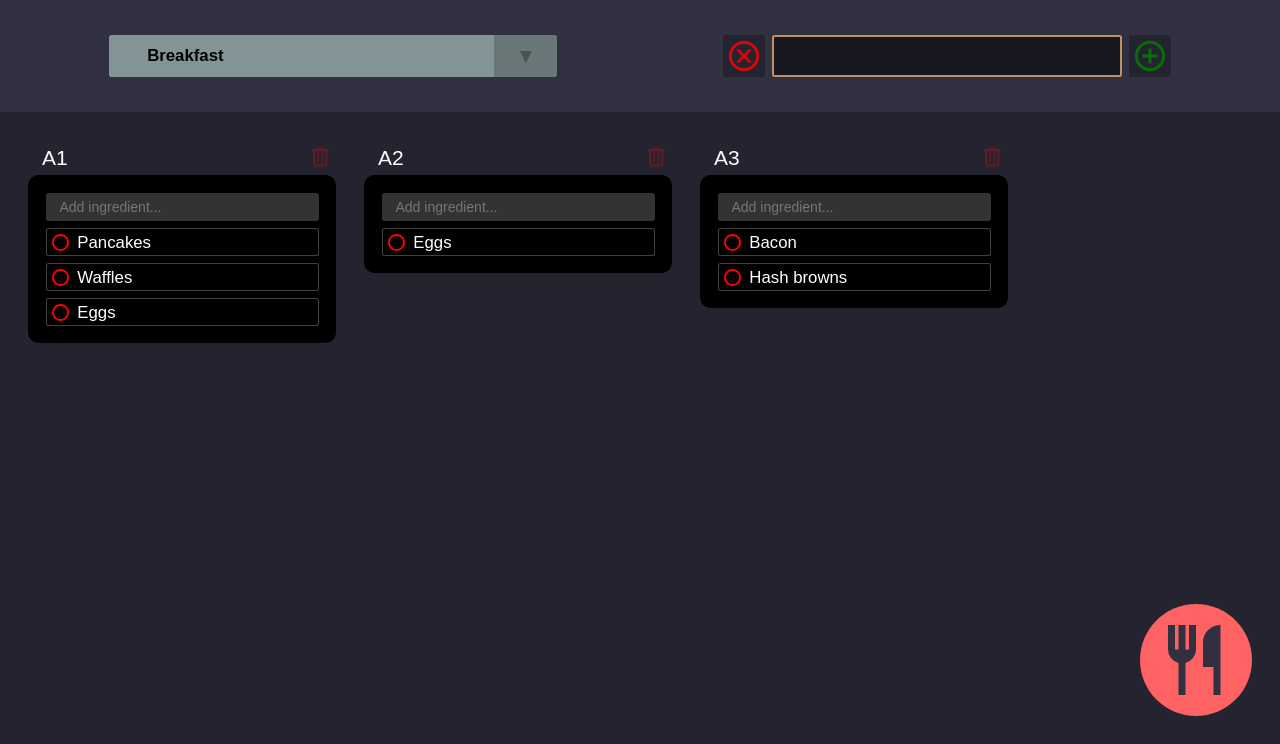
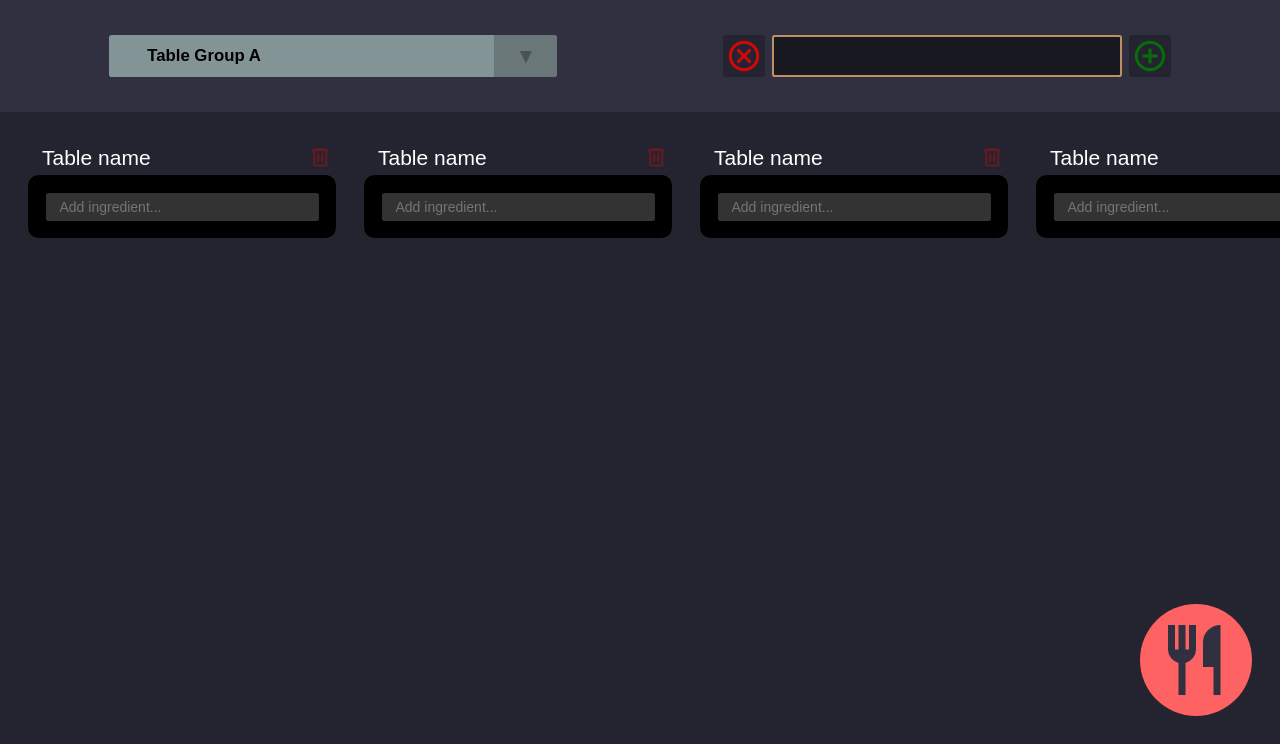
Before and after one commit to dogspace/menu_maker, a Flask app: page / in a window 1280 px wide. Shown: the part 56-800 px from the top of the page. Run offline with Flask 3, Linux system fonts and the light colour scheme.

Commit message:
Added session functionality

```diff
--- a/app/routes/routes.py
+++ b/app/routes/routes.py
@@ -1,7 +1,7 @@
 
 from . import *
 from app import app
-from app.routes.default_session import DEFAULT_SESSION_TESTING
+from app.routes.default_session import DEFAULT_SESSION
 from flask import render_template, send_from_directory, session, request, json
 
 
@@ -29,19 +29,23 @@
 def index():
     if request.method == 'GET':
         print(">>>>>>>>>>>>>> /GET <<<<<<<<<<<<<<<<<<")
-        ## TEMP TEMP TEMP TEMP TEMP TEMP TEMP TEMP TEMP TEMP TEMP
-        # print("!!!!!!!!!!!! NEW SESSION !!!!!!!!!!!!! NEW SESSION !!!!!!!!!!!!!")
-        for key in DEFAULT_SESSION_TESTING.keys(): session[key] = DEFAULT_SESSION_TESTING[key]
+        new_session = False
+        if new_session:
+            print("\n!!!!!!!!!!!! NEW SESSION !!!!!!!!!!!!! NEW SESSION !!!!!!!!!!!!!\n")
+            for key in DEFAULT_SESSION.keys():
+                session[key] = DEFAULT_SESSION[key]
+
         session.modified = True
         return render_template('index.html', sesssion=session)
 
     if request.method == 'POST':
         print(">>>>>>>>>>>>>> /POST <<<<<<<<<<<<<<<<<<")
+        session['names'] = json.loads(request.values.get('names'))
+        session['tables'] = json.loads(request.values.get('tables'))
         session['menu'] = json.loads(request.values.get('menu'))
-        session['tables'] = json.loads(request.values.get('tables'))
         session['settings'] = json.loads(request.values.get('settings'))
         session.modified = True
-        return session
+        return ''
 
 
 if __name__ == "__main__":
--- a/app/scripts/main.js
+++ b/app/scripts/main.js
@@ -5,11 +5,13 @@
         settings: {
             // JS copy of session data, updated and POSTed to Flask
             'sessionData': session,
+            'groupIndex': 0,
             // Edit mode
             'editModeButton': document.querySelector('.edit-icon'),
             'editModeActive': false,
             // Group dropdown selector
             'groupSelector': document.querySelector('.group-selector'),
+            'groupSelectorName': document.querySelector('.active-group-name'),
             'groupDropdown': document.querySelector('.group-dropdown'),
             'groupItems': document.querySelectorAll('.group-item'),
             'groupNames': document.querySelectorAll('.group-name'),
@@ -26,7 +28,7 @@
             // Tables
             'tables': document.querySelectorAll('.table'),
             'tableInputs': document.querySelectorAll('.table-input'),
-            'tableItems': document.querySelectorAll('.table-item'),
+            'tableOrder': ['_0', '_1', '_2', '_3', '_4', '_5', '_6', '_7', '_8', '_9'],
             // Menu
             'menu': document.querySelector('.menu'),
             'menuGroups': document.querySelectorAll('.menu-group'),
@@ -57,12 +59,14 @@
             s.buildTitle.addEventListener('keydown', MenuMaker.checkKeypress, true)
             s.buildDeselect.addEventListener('click', MenuMaker.deselectAllItems)
 
-            s.tableItems.forEach(item => { item.addEventListener('click', MenuMaker.selectTableItem) })
+            let tableItems = document.querySelectorAll('.table-item')
+            tableItems.forEach(item => { item.addEventListener('click', MenuMaker.selectTableItem) })
             s.tableInputs.forEach(input => { input.addEventListener('keydown', MenuMaker.checkKeypress, true) })
         },
 
         // Updates site with session data, [[assumes group 1 is set, not saving active group to session]]
         updateWithSessionData: function() {
+            console.log(">> updateWithSessionData")
             // Update group names
             for (let x = 0; x < 5; x++) {
                 s.groupNames[x].innerText = s.sessionData.names[x].group
@@ -78,13 +82,7 @@
                     let newItem = MenuMaker.createTableItemHTML(s.sessionData.tables[0][x][y])
                     s.tables[x].querySelector('.table-items').innerHTML += newItem
                 }
-                // Hide or unhide table based on itemCount
-                let tableHidden = s.tables[x].classList.contains('hidden')
-                if ((itemCount && tableHidden) || (!itemCount && !tableHidden)) {
-                    s.tables[x].classList.toggle('hidden')
-                }
             }
-            s.tableItems = document.querySelectorAll('.table-item')
             // Update menu
             for (let x = 0; x < 5; x++) {
                 let dishCount = s.sessionData.menu[x].length
@@ -103,25 +101,28 @@
             }
         },
 
-        // Called when changing table group, creates tables based on session.tables[groupIndex]
-        updateTables: function(groupIndex) {
-            s.tableItems.forEach(item => { item.remove() })
+        // Called when changing table group, creates tables based on session
+        updateTables: function() {
+            console.log(">> updateTables")
+            let tableItems = document.querySelectorAll('.table-item')
+            tableItems.forEach(item => { item.remove() })
             for (let x = 0; x < 10; x++) {
-                s.tables[x].querySelector('.table-title').innerText = s.sessionData.names[groupIndex].tables[x]
+                s.tables[x].querySelector('.table-title').innerText = s.sessionData.names[s.groupIndex].tables[x]
                 // Create table items
-                let itemCount = s.sessionData.tables[groupIndex][x].length
+                let itemCount = s.sessionData.tables[s.groupIndex][x].length
                 for (let y = 0; y < itemCount; y++) {
-                    let newItem = MenuMaker.createTableItemHTML(s.sessionData.tables[groupIndex][x][y])
+                    let newItem = MenuMaker.createTableItemHTML(s.sessionData.tables[s.groupIndex][x][y])
                     s.tables[x].querySelector('.table-items').innerHTML += newItem
                 }
-                // Hide or unhide table based on itemCount
-                let tableHidden = s.tables[x].classList.contains('hidden')
-                if ((itemCount && tableHidden) || (!itemCount && !tableHidden)) {
-                    s.tables[x].classList.toggle('hidden')
-                }
             }
-            s.tableItems = document.querySelectorAll('.table-item')
-            s.tableItems.forEach(item => { item.addEventListener('click', MenuMaker.selectTableItem) })
+            tableItems = document.querySelectorAll('.table-item')
+            tableItems.forEach(item => { item.addEventListener('click', MenuMaker.selectTableItem) })
+            // If edit mode active, call functions to toggle contentEditable for new divs
+            if (s.editModeActive) {
+                MenuMaker.toggleTableEditMode()
+                MenuMaker.toggleMenuEditMode()
+                MenuMaker.toggleButtonsEditMode()
+            }
         },
 
         // Creates a new table item based on table input field
@@ -129,20 +130,26 @@
             console.log(">> createNewTableItem")
             let text = target.value
             let newItem = MenuMaker.createTableItemHTML(text)
-            let table = target.parentElement.querySelector('.table-items')
-            table.innerHTML += newItem
+            let tableItems = target.parentElement.querySelector('.table-items')
+            tableItems.innerHTML += newItem
             target.value = ''
             // If item was created with edit mode active, set edit mode styles
             if (s.editModeActive) {
-                let newElement = table.lastChild
+                let newElement = tableItems.lastChild
                 let newContent = newElement.querySelector('.item-content')
                 newElement.addEventListener('keydown', MenuMaker.checkKeypress, true)
                 newContent.style.cursor = 'text'
                 newContent.contentEditable = true
             }
             // Rebind UI actions for all items in this table
-            let tableItems = table.querySelectorAll('.table-item')
-            tableItems.forEach(item => { item.addEventListener('click', MenuMaker.selectTableItem) })
+            let items = tableItems.querySelectorAll('.table-item')
+            items.forEach(item => { item.addEventListener('click', MenuMaker.selectTableItem) })
+            // Update session
+            let table = tableItems.parentElement.parentElement
+            let indexClass = table.classList[1]
+            let tableIndex = s.tableOrder.indexOf(indexClass)
+            s.sessionData.tables[s.groupIndex][tableIndex].push(text)
+            MenuMaker.sendPost()
         },
 
         //
@@ -185,7 +192,7 @@
 
         // Listener, runs while dropdown is open, ends when user clicks outside of dropdown
         checkDropdownClick: function(event) {
-            console.log(">> checkClick")
+            console.log(">> checkDropdownClick")
             let target = event.target
             if (!s.groupSelector.contains(target) && !s.groupDropdown.contains(target)) {
                 document.removeEventListener('click', MenuMaker.checkDropdownClick, true)
@@ -195,17 +202,26 @@
 
         // Change active table group, fill in values from session
         changeTableGroup: function(event) {
+            console.log(">> changeTableGroup")
+            // If edit mode is active, update session
+            if (s.editModeActive) {
+                MenuMaker.cacheActiveTables()
+                MenuMaker.sendPost()
+            }
             let newGroup = event.target.closest('.group-item')
             if (newGroup.classList.contains('active')) { return }
             let oldGroup = s.groupDropdown.querySelector('.group-item.active')
             oldGroup.classList.toggle('active')
             newGroup.classList.toggle('active')
-            let groupIndex = s.groupOrder.indexOf(newGroup.classList[1])
-            MenuMaker.updateTables(groupIndex)
+            let newGroupName = newGroup.querySelector('.group-name').innerText
+            s.groupSelectorName.innerText = newGroupName
+            s.groupIndex = s.groupOrder.indexOf(newGroup.classList[1])
+            MenuMaker.updateTables()
         },
 
         //
         selectTableItem: function(event) {
+            console.log(">> selectTableItem")
             let tableItem = event.target
             if (tableItem.classList[0] != 'table-item') {
                 tableItem = tableItem.closest('.table-item')
@@ -229,6 +245,7 @@
 
         // Dish builder deselect button, clear table selecitons and dish builder fields
         deselectAllItems: function() {
+            console.log(">> deselectAllItems")
             let activeItems = document.querySelectorAll('.table-item.selected')
             activeItems.forEach(item => item.classList.toggle('selected'))
             s.buildID.value = ''
@@ -238,6 +255,7 @@
 
         //
         updateBuildBox: function() {
+            console.log(">> updateBuildBox")
             let itemList = []
             let selectedItems = document.querySelectorAll('.table-item.selected')
             selectedItems.forEach(item => { itemList.push(item.querySelector('.item-content').innerText) })
@@ -250,9 +268,15 @@
             console.log(">> toggleEditMode")
             s.editModeButton.classList.toggle('active')
             s.editModeActive = s.editModeButton.classList.contains('active')
+            // If edit mode was turned off, update session
+            if (!s.editModeActive) {
+                MenuMaker.cacheActiveTables()
+                MenuMaker.sendPost()
+            }
             // Call functions to toggle contentEditable for divs
             MenuMaker.toggleTableEditMode()
             MenuMaker.toggleMenuEditMode()
+            MenuMaker.toggleButtonsEditMode()
         },
 
         // Toggle edit mode for tables
@@ -281,9 +305,6 @@
                     })
                 }
             })
-            // Update buttons
-            let tableDeleteButtons = document.querySelectorAll('.table-delete')
-            tableDeleteButtons.forEach(button => { button.classList.toggle('inactive') })
         },
 
         // Toggle edit mode for menu
@@ -315,14 +336,29 @@
                     dishItems.contentEditable = false
                 }
             })
-            // Update buttons
-            let dishDeleteButtons = document.querySelectorAll('.dish-delete')
-            dishDeleteButtons.forEach(button => { button.classList.toggle('inactive') })
+        },
+
+        // Toggle edit mode for delete buttons
+        toggleButtonsEditMode: function() {
+            let tableButtons = document.querySelectorAll('.table-delete')
+            let menuButtons = document.querySelectorAll('.dish-delete')
+            if (tableButtons.length) {
+                let tableDeleteOff = tableButtons[0].classList.contains('inactive')
+                if ((s.editModeActive && tableDeleteOff) || (!s.editModeActive && !tableDeleteOff)) {
+                    tableButtons.forEach(button => { button.classList.toggle('inactive') })
+                }
+            }
+            if (menuButtons.length) {
+                let menuDeleteOff = menuButtons[0].classList.contains('inactive')
+                if ((s.editModeActive && menuDeleteOff) || (!s.editModeActive && !menuDeleteOff)) {
+                    menuButtons.forEach(button => { button.classList.toggle('inactive') })
+                }
+            }
         },
 
         // Check keypresses while in edit mode
         checkKeypress: function(event) {
-            console.log("CHECK")
+            console.log("checkKeypress")
             if (event.key === 'Escape' || event.keyCode === 27) {
                 document.removeEventListener('keypress', MenuMaker.checkKeypress, true)
                 MenuMaker.toggleEditMode()
@@ -352,9 +388,43 @@
             }
         },
 
-        //
+        // Toggle menu visibility
         openMenu: function() {
+            console.log(">> openMenu")
             s.menu.classList.toggle('hidden')
+        },
+
+        // Updates session with the active table names/items (pulled from HTML)
+        // Called before changing table group with edit mode active
+        cacheActiveTables: function() {
+            console.log(">> cacheActiveTables")
+            let tableNames = ['', '', '', '', '', '', '', '', '', '']
+            let tableData = [[], [], [], [], [], [], [], [], [], []]
+            for (let x = 0; x < 10; x++) {
+                let table = s.tables[x]
+                tableNames[x] = table.querySelector('.table-title').innerText
+                let tableItems = table.querySelectorAll('.item-content')
+                for (let y = 0; y < tableItems.length; y++) {
+                    tableData[x].push(tableItems[y].innerText)
+                }
+            }
+            s.sessionData.names[s.groupIndex].tables = tableNames
+            s.sessionData.tables[s.groupIndex] = tableData
+            return
+        },
+
+        // POST updated session object to Flask
+        sendPost: function() {
+            console.log(">> postSession")
+            let data = new FormData()
+            data.append('names', JSON.stringify(s.sessionData.names))
+            data.append('tables', JSON.stringify(s.sessionData.tables))
+            data.append('menu', JSON.stringify(s.sessionData.menu))
+            data.append('settings', JSON.stringify(s.sessionData.settings))
+            let xhr = new XMLHttpRequest
+            xhr.responseType = 'json'
+            xhr.open('POST', '/')
+            xhr.send(data)
         },
 
 
--- a/app/styles/styles.css
+++ b/app/styles/styles.css
@@ -382,6 +382,7 @@
     width: 22rem;
     top: 2rem;
     margin: 0 2rem;
+    overflow-y: auto;
 }
 
 .table.hidden {
@@ -417,6 +418,8 @@
 }
 .table:nth-child(10) {
     left: 216rem;
+    width: 24rem;
+    padding-right: 2rem;
 }
 
 .table-header {
--- a/app/templates/index.html
+++ b/app/templates/index.html
@@ -115,7 +115,7 @@
 
 
     <div class="tables">
-        <div class="table">
+        <div class="table _0">
             <div class="table-header">
                 <div class="table-title">Table name</div>
                 <div class="table-delete inactive">
@@ -130,7 +130,7 @@
                 <div class="table-items"></div>
             </div>
         </div>
-        <div class="table hidden">
+        <div class="table _1">
             <div class="table-header">
                 <div class="table-title">Table name</div>
                 <div class="table-delete inactive">
@@ -145,7 +145,7 @@
                 <div class="table-items"></div>
             </div>
         </div>
-        <div class="table hidden">
+        <div class="table _2">
             <div class="table-header">
                 <div class="table-title">Table name</div>
                 <div class="table-delete inactive">
@@ -160,7 +160,7 @@
                 <div class="table-items"></div>
             </div>
         </div>
-        <div class="table hidden">
+        <div class="table _3">
             <div class="table-header">
                 <div class="table-title">Table name</div>
                 <div class="table-delete inactive">
@@ -175,7 +175,7 @@
                 <div class="table-items"></div>
             </div>
         </div>
-        <div class="table hidden">
+        <div class="table _4">
             <div class="table-header">
                 <div class="table-title">Table name</div>
                 <div class="table-delete inactive">
@@ -190,7 +190,7 @@
                 <div class="table-items"></div>
             </div>
         </div>
-        <div class="table hidden">
+        <div class="table _5">
             <div class="table-header">
                 <div class="table-title">Table name</div>
                 <div class="table-delete inactive">
@@ -205,7 +205,7 @@
                 <div class="table-items"></div>
             </div>
         </div>
-        <div class="table hidden">
+        <div class="table _6">
             <div class="table-header">
                 <div class="table-title">Table name</div>
                 <div class="table-delete inactive">
@@ -220,7 +220,7 @@
                 <div class="table-items"></div>
             </div>
         </div>
-        <div class="table hidden">
+        <div class="table _7">
             <div class="table-header">
                 <div class="table-title">Table name</div>
                 <div class="table-delete inactive">
@@ -235,7 +235,7 @@
                 <div class="table-items"></div>
             </div>
         </div>
-        <div class="table hidden">
+        <div class="table _8">
             <div class="table-header">
                 <div class="table-title">Table name</div>
                 <div class="table-delete inactive">
@@ -250,7 +250,7 @@
                 <div class="table-items"></div>
             </div>
         </div>
-        <div class="table hidden">
+        <div class="table _9">
             <div class="table-header">
                 <div class="table-title">Table name</div>
                 <div class="table-delete inactive">
```
